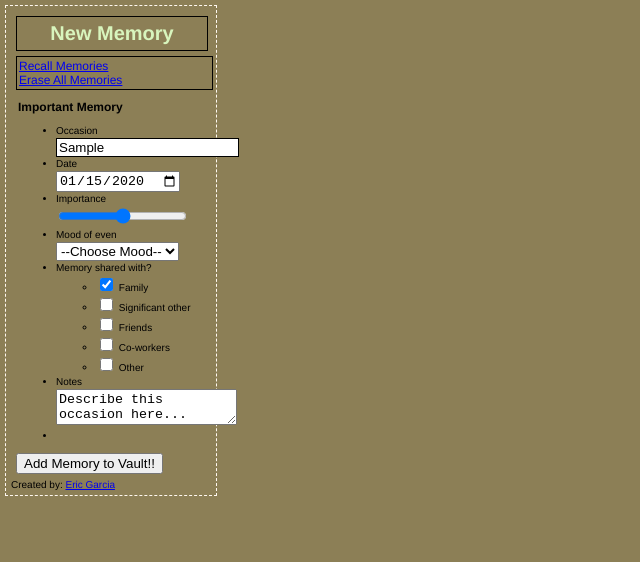
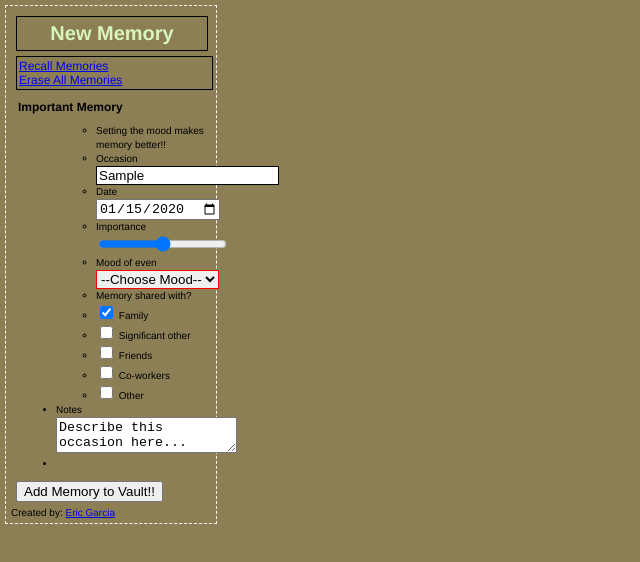
Before and after one commit to ENG618/Garcia_Eric_VFW-project1, a plain HTML site: page additem.html in a window 1280 px wide. Both pictures are taken after typing "Sample", "2020-01-15" into the empty fields and a click on the button "Add Memory to Vault!!". Shown: the whole page, without its empty margins (0-640 px from the left). Drawn offline with Linux system fonts and the light colour scheme.

Commit message:
debuged validate function. is now working properly

```diff
--- a/additem.html
+++ b/additem.html
@@ -29,13 +29,13 @@
 		<form action='#' method='post' id='form'>
 				<legend>Important Memory</legend>
 			<ul>
+				<ul id='errors'></ul>
+				<ul>
 				<li><label for='c'>Occasion</label><br /><input type='text' id='occasion' /></li>
 				<li><label for='date'>Date</label><br /><input type='date' id='date' /></li>
 				<li><label for='importance'>Importance</label><br /><input type='range'id='importance' /></li>
 				<li id='addHTML'><label for='mood'>Mood of even</label><br /></li>
 				<li>Memory shared with?
-					<ul id='errors'></ul>
-					<ul>
 						<li><input type='checkbox' checked value='Family' id='family' name='sharedWith' />
 							<label for='family'>Family</label></li>
 						<li><input type='checkbox' value='Significant other' id='significantOther' name='sharedWith' />
--- a/js/main.js
+++ b/js/main.js
@@ -70,9 +70,9 @@ window.addEventListener('DOMContentLoaded', function(){
 	// Save Data Functions (Store memory button)
 	function saveForm(key){
 		if(!key){
-			var id 					= Math.floor(Math.random()*12345678);
+			var id 	= Math.floor(Math.random()*12345678);
 		}else{
-			id = key
+			id = key;
 		};
 		var memory 				= {};
 		memory.occasion 		= ['Occasion:', $('occasion').value];
@@ -84,7 +84,7 @@ window.addEventListener('DOMContentLoaded', function(){
 		// Save data to local Storage
 		localStorage.setItem(id, JSON.stringify(memory));
 		alert('Your memory is safe!!');
-		window.location.reload();
+		// window.location.reload();
 	};
 
 	// Load Data Function
@@ -204,7 +204,7 @@ window.addEventListener('DOMContentLoaded', function(){
 
 	// Delete individual memory
 	function deleteMem(){
-		var ask = confirm('Are you sure you want to forget this memory?')
+		var ask = confirm('Are you sure you want to forget this memory?');
 		if(ask){
 			localStorage.removeItem(this.key);
 			alert('Memory has been forgotten');
@@ -217,39 +217,41 @@ window.addEventListener('DOMContentLoaded', function(){
 	// Validate form fields function
 	function validate(e){
 		// Define elements that need to be validated
-		var getOccasion 	= $('occasion'),
-			getDate 		= $('date'),
-			getImportance 	= $('importance'),
-			getMood 		= $('mood');
+		var getOccasion = $('occasion'),
+			getDate 	= $('date'),
+			getMood 	= $('mood');
 
 		// Reset error message
 		errorMsg.innerHTML = '';
 		getOccasion.style.border = '1px solid black';
+		getMood.style.border = '1px solid black';
 
-		// Error messages
+		// Error messages array
 		var errorMsgAry = [];
+
 		// Occasion validation
-		if(getOccasion.value == ''){
+		if(getOccasion.value === ''){
 			var ocationError = 'Whats a memory with out an Occasion?';
 			getOccasion.style.border = '1px solid red';
 			errorMsgAry.push(ocationError);
 		};
+
 		// // Date validation
 		// if(){
 
 		// };
-		// // Importance validation
-		// if(){
 
-		// };
-		// // Mood validation
-		// if(){
+		// Mood validation
+		if(getMood.value === '--Choose Mood--' ){
+			var moodError = 'Setting the mood makes memory better!!';
+			getMood.style.border = '1px solid red';
+			errorMsgAry.push(moodError);
+		};
 
-		// };
-		// // If there are error messages display on screen
-		if(errorMsgAry >= 1){
+		// If there are error messages display on screen
+		if(errorMsgAry.length >= 1){
 			for (var i=0; i<errorMsgAry.length; i++){
-				var txt = document.createElement(li);
+				var txt = document.createElement('li');
 				txt.innerHTML = errorMsgAry[i];
 				errorMsg.appendChild(txt);
 			};
```
